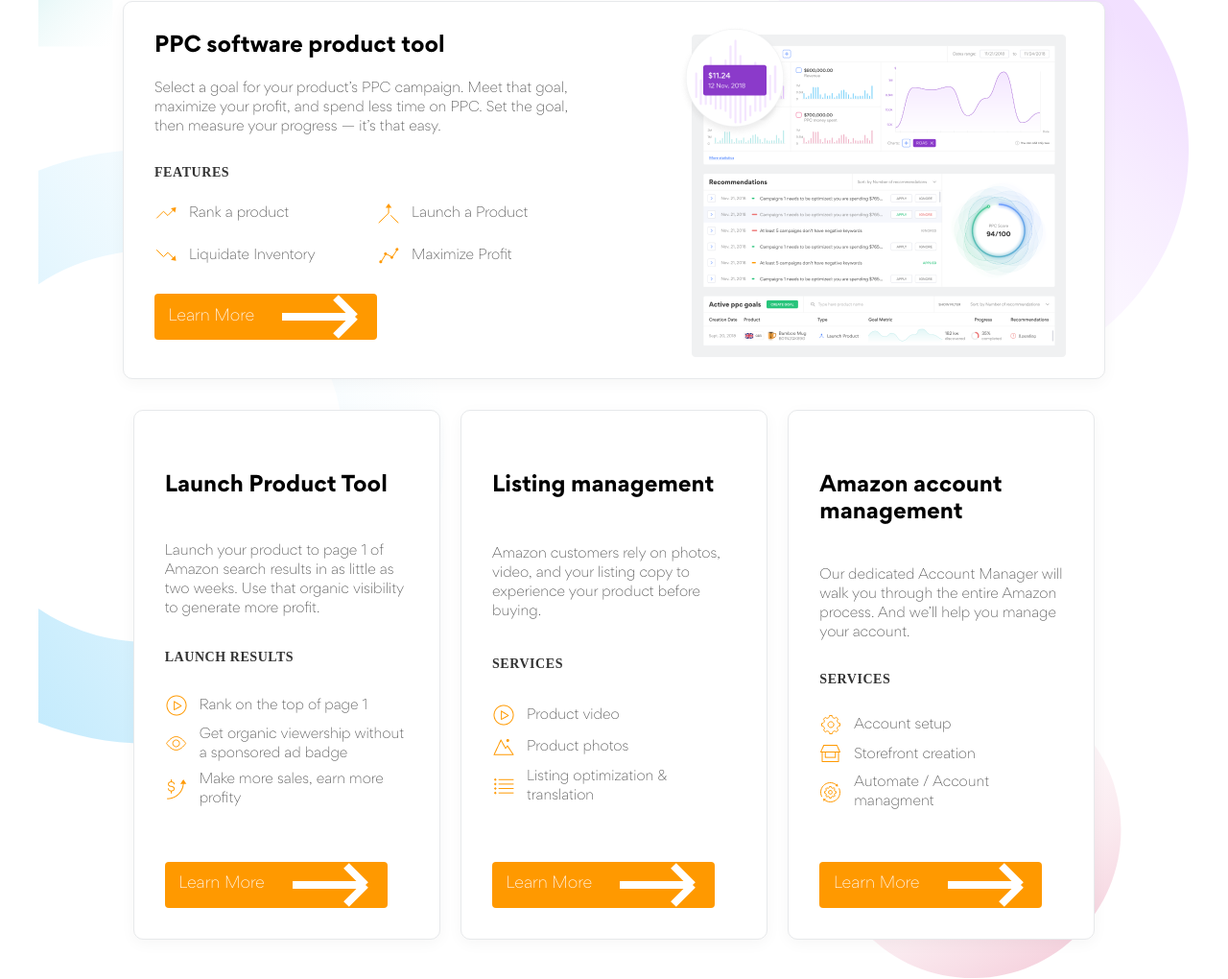
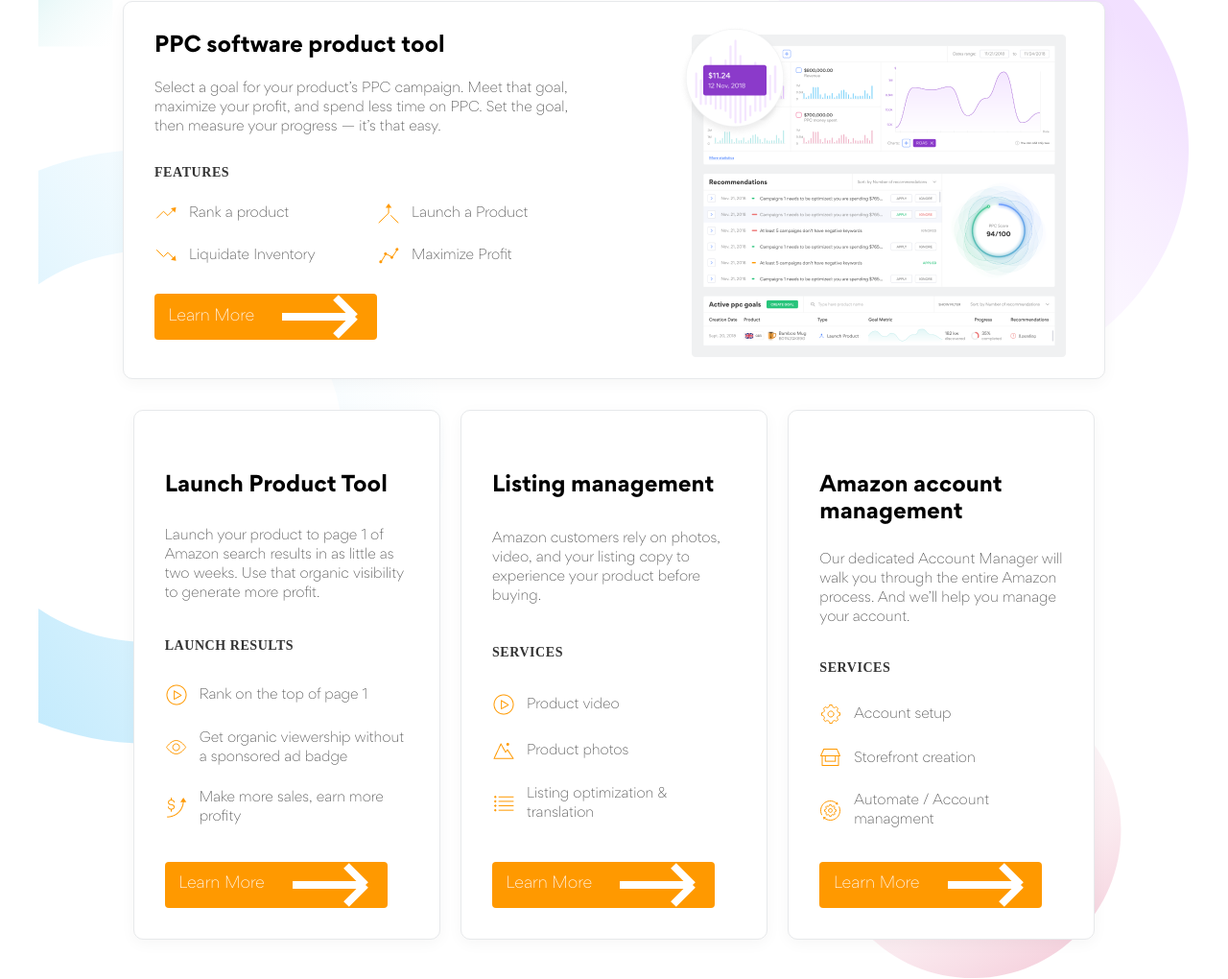
Before and after one commit to spamhws/JudoLunchDemo, a plain HTML site: page index.html in a window 1280 px wide. Shown: the part 1975-2995 px from the top of the page at 96% size. Drawn offline with Linux system fonts and the light colour scheme.

Commit message:
Fixing h1 spacings near .ppc-desc

```diff
--- a/style.css
+++ b/style.css
@@ -389,7 +389,7 @@ header img {
   margin: 32px 0 20px 0px;
 }
 
-.ppc-desc {
+.ppc-tool .ppc-desc {
   width: 464px;
   height: 60px;
   font-size: 14px;
@@ -487,10 +487,18 @@ header img {
   flex-wrap: wrap;
 }
 
+.ppc-desc {
+  width: 256px;
+  height: 80px;
+  font-size: 14px;
+  line-height: 20px;
+  color: #4A4A4A;
+  margin: 0px 0px 28px 0px;
+}
+
 
 .features-list {
   display: flex;
-
   /* justify-content: space-between; */
   flex-wrap: wrap;
 }
@@ -498,7 +506,7 @@ header img {
 .features-list .feature-item {
   display: flex;
   align-items: center;
-
+  margin-top: 20px;
 }
 
 .features-list img {
```
